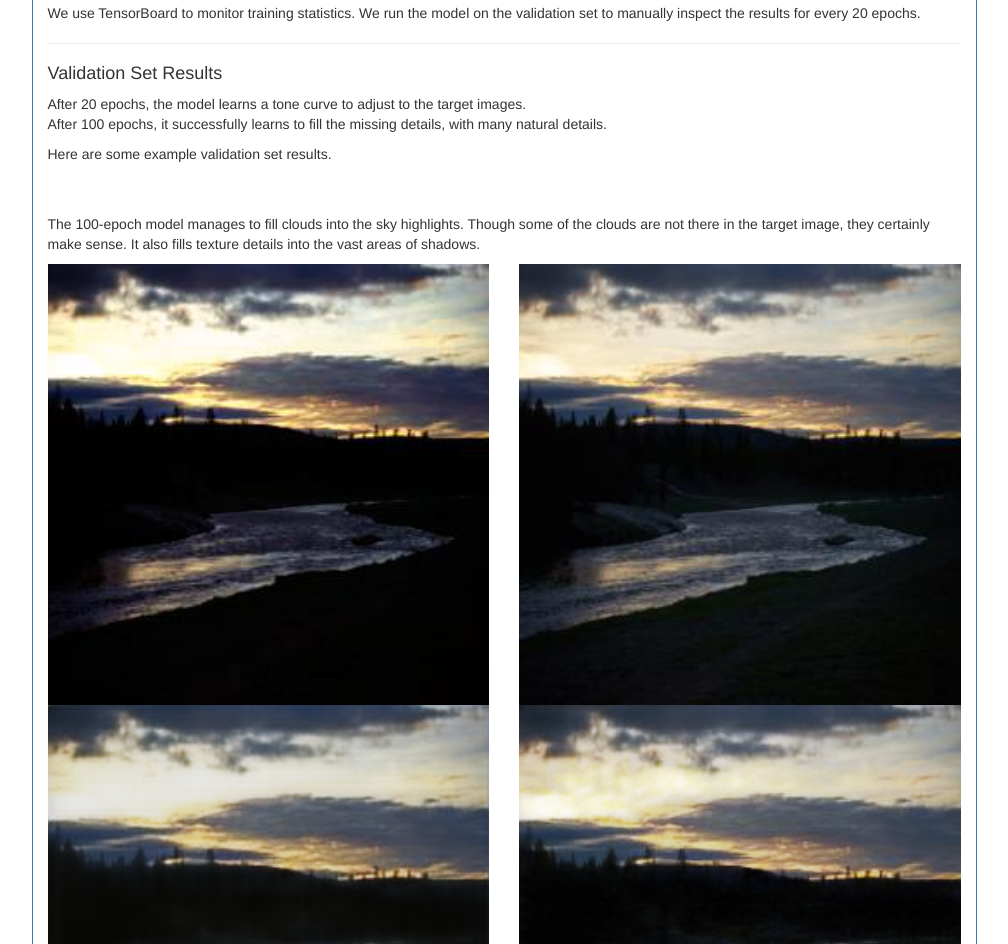
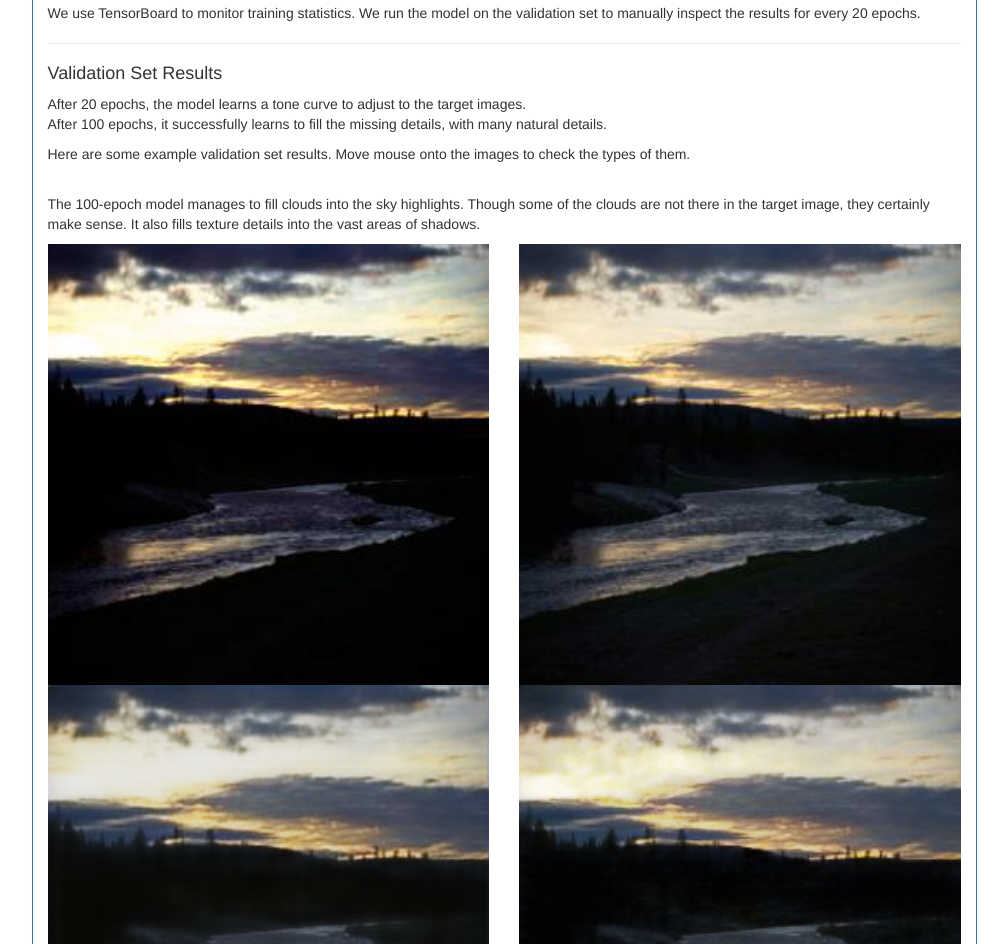
Before and after one commit to lxtbell/cs445final, a plain HTML site: page index.html in a window 1280 px wide. Shown: the part 5111-6055 px from the top of the page, without its empty margins (136-1144 px from the left). Drawn offline with nearby package versions, Linux system fonts and the light colour scheme; some packages are replaced by stand-ins of ours.

Commit message:
Add tip for mouse hover

```diff
--- a/index.html
+++ b/index.html
@@ -161,9 +161,9 @@
 
           <p>
             Here are some example validation set results.
+            Move mouse onto the images to check the types of them.
           </p>
 
-          <br>
           <br>
           <p>
             The 100-epoch model manages to fill clouds into the sky highlights.
```
